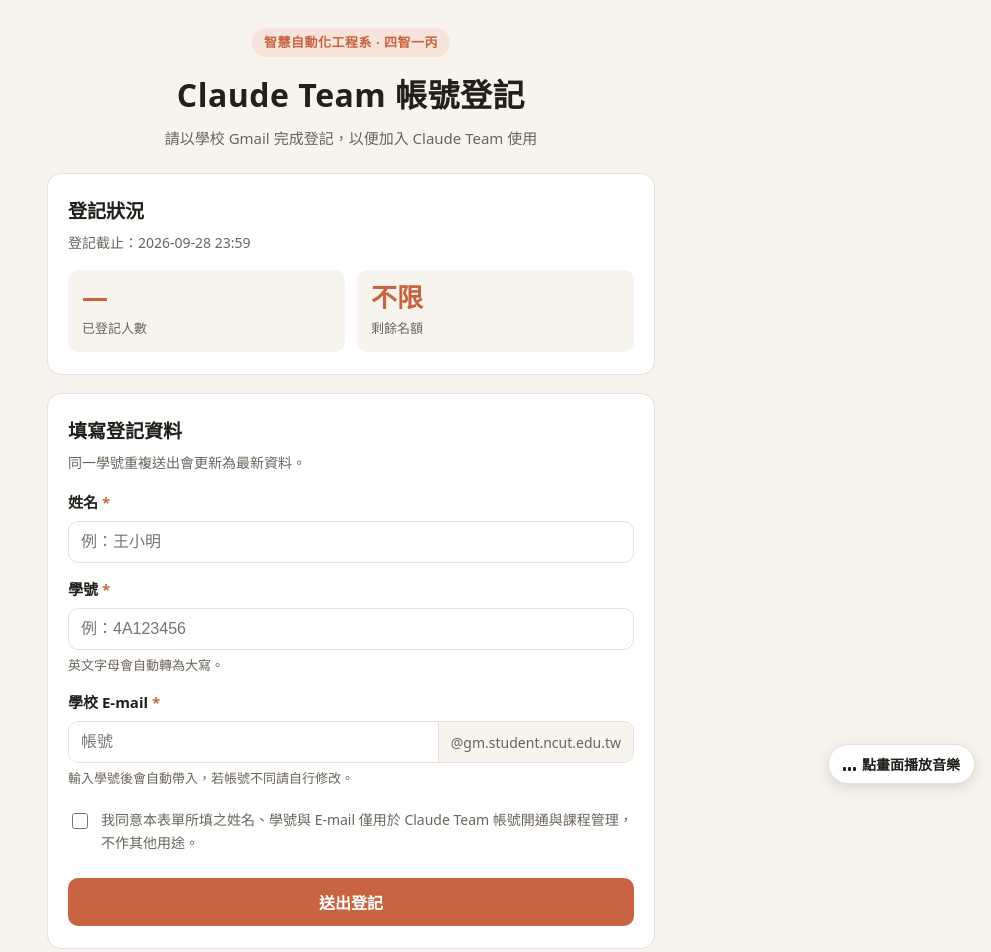
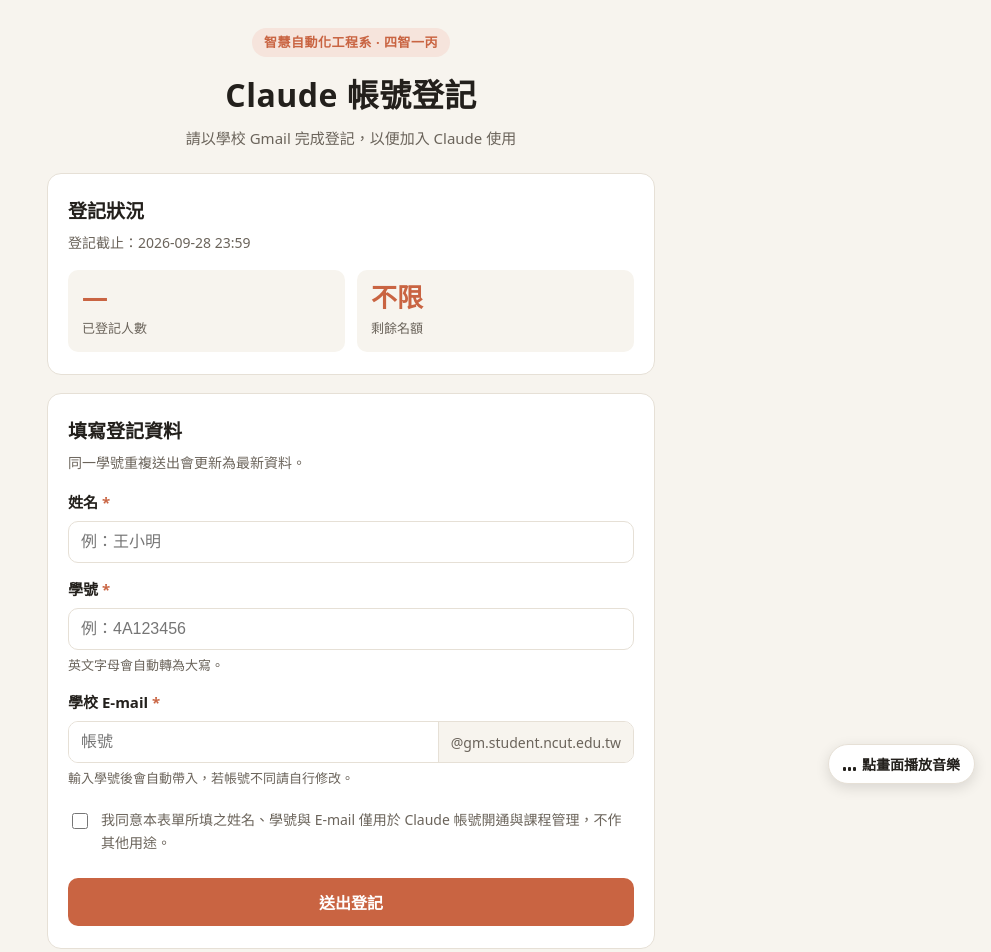
Before and after one commit to chioujye-huang/claude-signup, a plain HTML site: page index.html in a window 1280 px wide. Shown: the top 952 px of the page, without its empty margins (289-1280 px from the left). Drawn offline with Linux system fonts and the light colour scheme; no server answers.

Commit message:
Update title and description for Claude registration

```diff
--- a/index.html
+++ b/index.html
@@ -3,8 +3,8 @@
 <head>
 <meta charset="UTF-8">
 <meta name="viewport" content="width=device-width, initial-scale=1">
-<title>Claude Team 帳號登記</title>
-<meta name="description" content="勤益科大 Claude Team 帳號登記：請填寫姓名、學號與學校 Gmail。">
+<title>Claude 帳號登記</title>
+<meta name="description" content="勤益科大 Claude 帳號登記：請填寫姓名、學號與學校 Gmail。">
 <style>
   :root{
     --bg:#f7f4ee; --card:#ffffff; --ink:#23201c; --muted:#6b645b;
@@ -87,8 +87,8 @@
 
   <header>
     <span class="badge" id="orgBadge">智慧自動化工程系 · 四智一丙</span>
-    <h1 id="pageTitle">Claude Team 帳號登記</h1>
-    <p class="sub" id="pageSub">請以學校 Gmail 完成登記，以便加入 Claude Team 使用</p>
+    <h1 id="pageTitle">Claude 帳號登記</h1>
+    <p class="sub" id="pageSub">請以學校 Gmail 完成登記，以便加入 Claude 使用</p>
   </header>
 
   <!-- 登記統計 -->
@@ -124,7 +124,7 @@
       <div class="hp" aria-hidden="true"><input type="text" id="website" name="website" tabindex="-1" autocomplete="off"></div>
 
       <label class="check"><input type="checkbox" id="agree" required>
-        <span>我同意本表單所填之姓名、學號與 E-mail 僅用於 Claude Team 帳號開通與課程管理，不作其他用途。</span></label>
+        <span>我同意本表單所填之姓名、學號與 E-mail 僅用於 Claude 帳號開通與課程管理，不作其他用途。</span></label>
 
       <button type="submit" id="regBtn">送出登記</button>
       <div class="msg" id="regMsg" role="status"></div>
@@ -172,7 +172,7 @@
     </ul>
   </section>
 
-  <footer id="footerText">NCUT · Claude Team 登記系統</footer>
+  <footer id="footerText">NCUT · Claude 登記系統</footer>
 </div>
 
 <script>
@@ -181,10 +181,10 @@
   // 部署 Google Apps Script 後取得的「網頁應用程式網址」，貼在這裡
   API_URL: "https://script.google.com/macros/s/AKfycbxt7A0XsyThjcK2ysU87T0qoE0N02EHcL84XM79HEJd-jjcqW5jGX29MyrjJlPY368/exec",
   EMAIL_DOMAIN: "gm.student.ncut.edu.tw",
-  TITLE: "Claude Team 帳號登記",
-  SUBTITLE: "請以學校 Gmail 完成登記，以便加入 Claude Team 使用",
+  TITLE: "Claude 帳號登記",
+  SUBTITLE: "請以學校 Gmail 完成登記，以便加入 Claude 使用",
   ORG: "智慧自動化工程系 · 四智一丙",
-  FOOTER: "國立勤益科技大學 智慧自動化工程系 · 四智一丙 · Claude Team 登記系統",
+  FOOTER: "國立勤益科技大學 智慧自動化工程系 · 四智一丙 · Claude 登記系統",
   DEADLINE: "2026-09-28 23:59", // 例："2026-10-15 23:59"，留空表示不限
   CAPACITY: 0,           // 名額上限，0 表示不限
   // 學號格式：預設為 英數字 6~12 碼，可依學校規則調整
```
